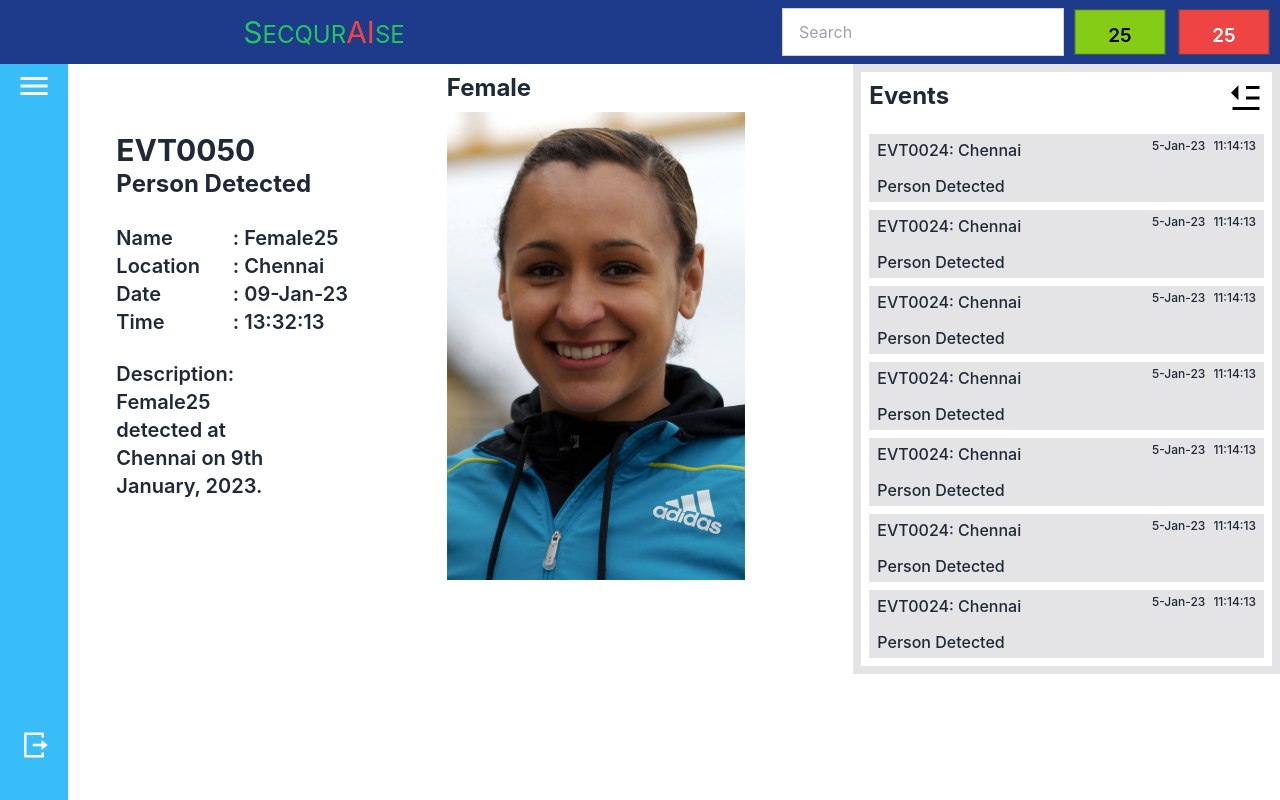
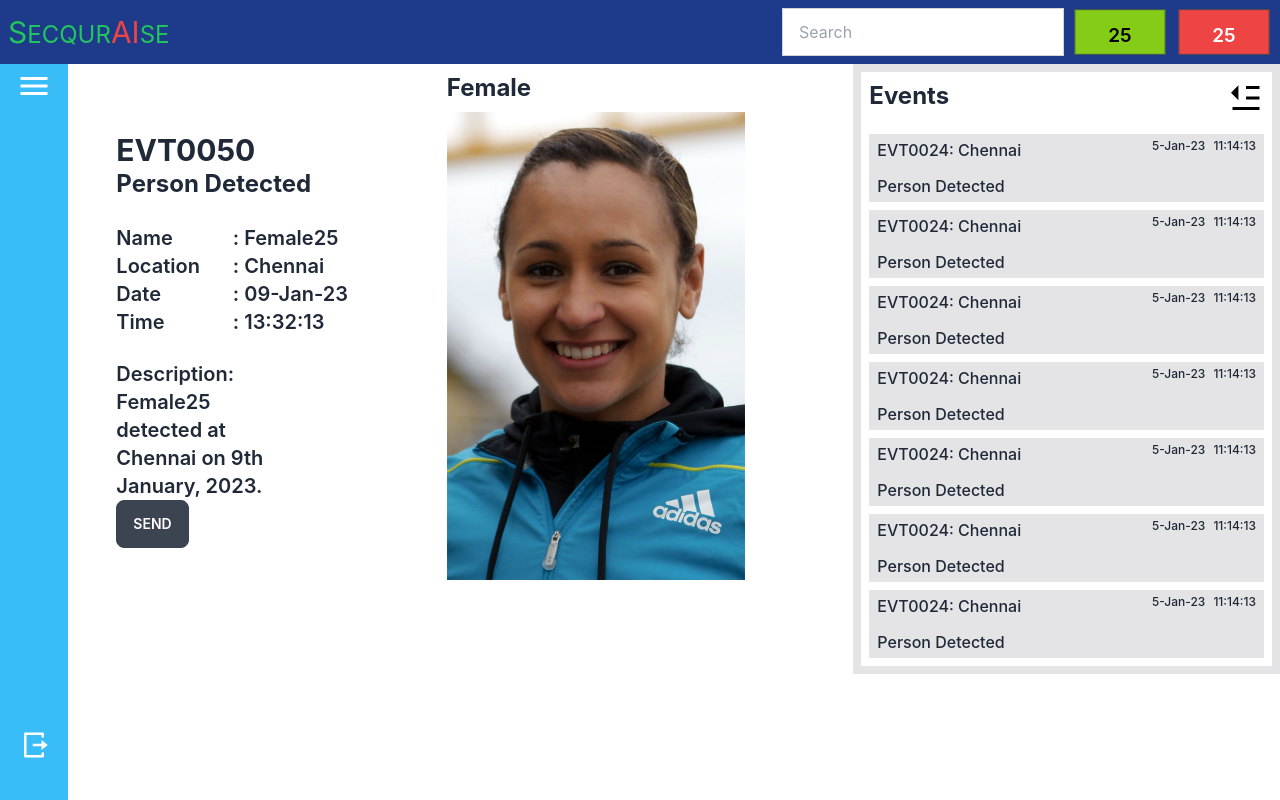
Before and after one commit to ShamimaNasrin/secquraIse-assignment, a React (Create React App) app: page / in a window 1280 px wide. Built offline with nearby package versions, Linux system fonts and the light colour scheme.

Commit message:
send a doc in firestore

```diff
--- a/package.json
+++ b/package.json
@@ -7,6 +7,7 @@
     "@testing-library/react": "^13.4.0",
     "@testing-library/user-event": "^13.5.0",
     "daisyui": "^2.46.1",
+    "firebase": "^9.15.0",
     "react": "^18.2.0",
     "react-dom": "^18.2.0",
     "react-icons": "^4.7.1",
--- a/src/App.js
+++ b/src/App.js
@@ -5,7 +5,7 @@ import router from './Routes/Router';
 
 function App() {
   return (
-    <div className="App">
+    <div className="">
       <RouterProvider router={router} />
     </div>
   );
--- a/src/components/Navbar/Navbar.js
+++ b/src/components/Navbar/Navbar.js
@@ -12,6 +12,7 @@ const Navbar = () => {
         <div>
             <div className="navbar bg-blue-900">
                 <div className="navbar-start">
+                    {/* responsive toggle */}
                     <div className="dropdown">
                         <label tabIndex={0} className="btn bg-blue-900 focus:bg-blue-900 active:bg-blue-900 border-0 lg:hidden btn-toogle text-white">
                             <svg xmlns="http://www.w3.org/2000/svg" className="h-5 w-5" fill="none" viewBox="0 0 24 24" stroke="currentColor"><path strokeLinecap="round" strokeLinejoin="round" strokeWidth="2" d="M4 6h16M4 12h8m-8 6h16" /></svg>
@@ -21,7 +22,7 @@ const Navbar = () => {
                         </ul>
                     </div>
 
-                    <div className="flex-1">
+                    <div className="flex-1 text-start">
                         <Link to='/' className="normal-case text-2xl text-green-500"><span className='text-3xl'>S</span>ECQUR<span className='text-3xl text-red-500'>AI</span>SE</Link>
                     </div>
                 </div>
--- a/src/components/UserDetails/UserDetails.js
+++ b/src/components/UserDetails/UserDetails.js
@@ -2,8 +2,22 @@ import React from 'react';
 import { IoMdMenu } from "react-icons/io";
 import { RiLogoutBoxRLine } from "react-icons/ri";
 import person from '../../Images/Female25.jpg';
+import { doc, setDoc, collection, addDoc } from "firebase/firestore";
+import { db } from '../../firebase/firebase.config';
 
 const UserDetails = () => {
+
+    const handleAdd = async () => {
+        // Add a new document in collection "cities"
+        const res = await addDoc(collection(db, "personcollection"), {
+            name: "New york",
+            state: "CA",
+            country: "UK"
+        });
+
+        console.log(res.id);
+    };
+
     return (
         <div className='flex lg:flex-row sm:flex-col flex-col h-full w-full lg:pr-14 sm:pr-0 pr-0'>
             {/* left blue bar */}
@@ -48,6 +62,8 @@ const UserDetails = () => {
                     <div className='mt-6 text-xl font-semibold'>
                         <p>Description:</p>
                         <p className='lg:w-[57%] w-[72%]'>Female25 detected at Chennai on 9th January, 2023.</p>
+
+                        <button className='btn' onClick={handleAdd}>send</button>
                     </div>
                 </div>
                 {/* person photo */}
--- /dev/null
+++ b/src/firebase/firebase.config.js
@@ -0,0 +1,22 @@
+// Import the functions you need from the SDKs you need
+import { initializeApp } from "firebase/app";
+import { getFirestore } from "firebase/firestore";
+import { getStorage } from "firebase/storage";
+// TODO: Add SDKs for Firebase products that you want to use
+// https://firebase.google.com/docs/web/setup#available-libraries
+
+// Your web app's Firebase configuration
+const firebaseConfig = {
+  apiKey:process.env.REACT_APP_apiKey,
+  authDomain:process.env.REACT_APP_authDomain,
+  projectId:process.env.REACT_APP_projectId,
+  storageBucket:process.env.REACT_APP_storageBucket,
+  messagingSenderId:process.env.REACT_APP_messagingSenderId,
+  appId:process.env.REACT_APP_appId,
+};
+
+// Initialize Firebase
+const app = initializeApp(firebaseConfig);
+export const db = getFirestore(app);
+export const storage = getStorage(app);
+// export default app;
```
Also changed, not shown: 1 other file (tests, documents, lock files or other folders).
